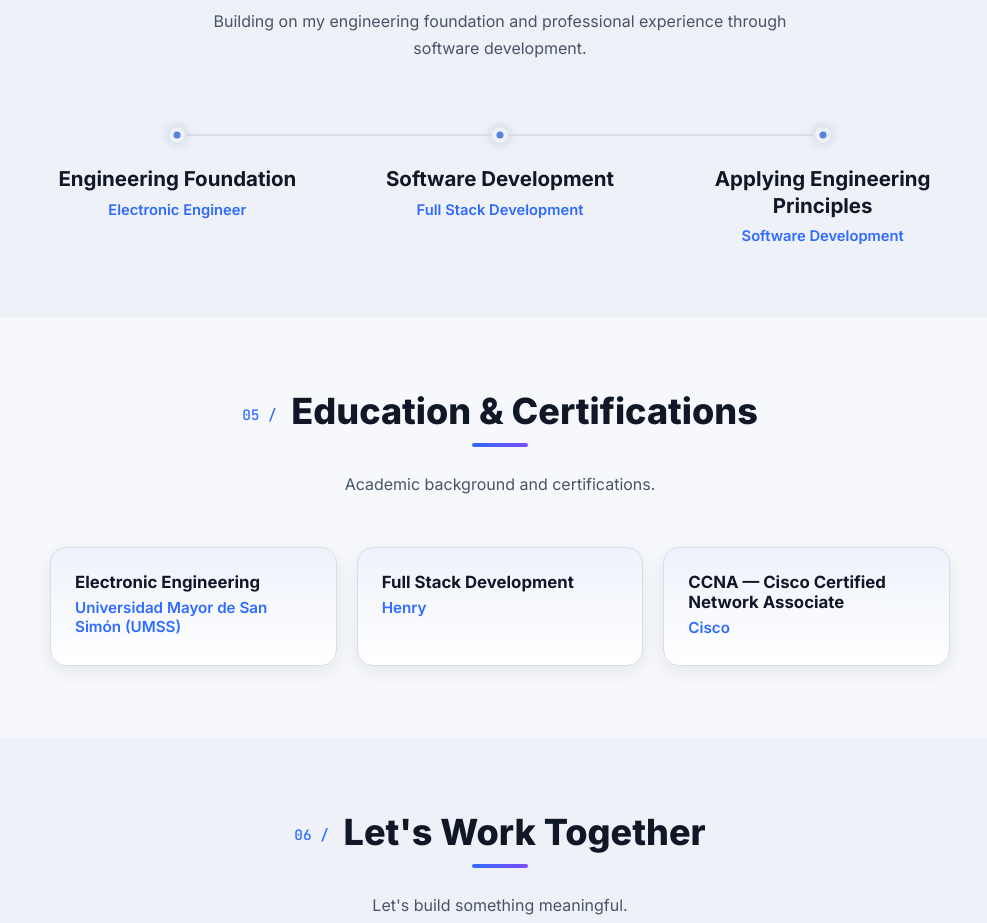
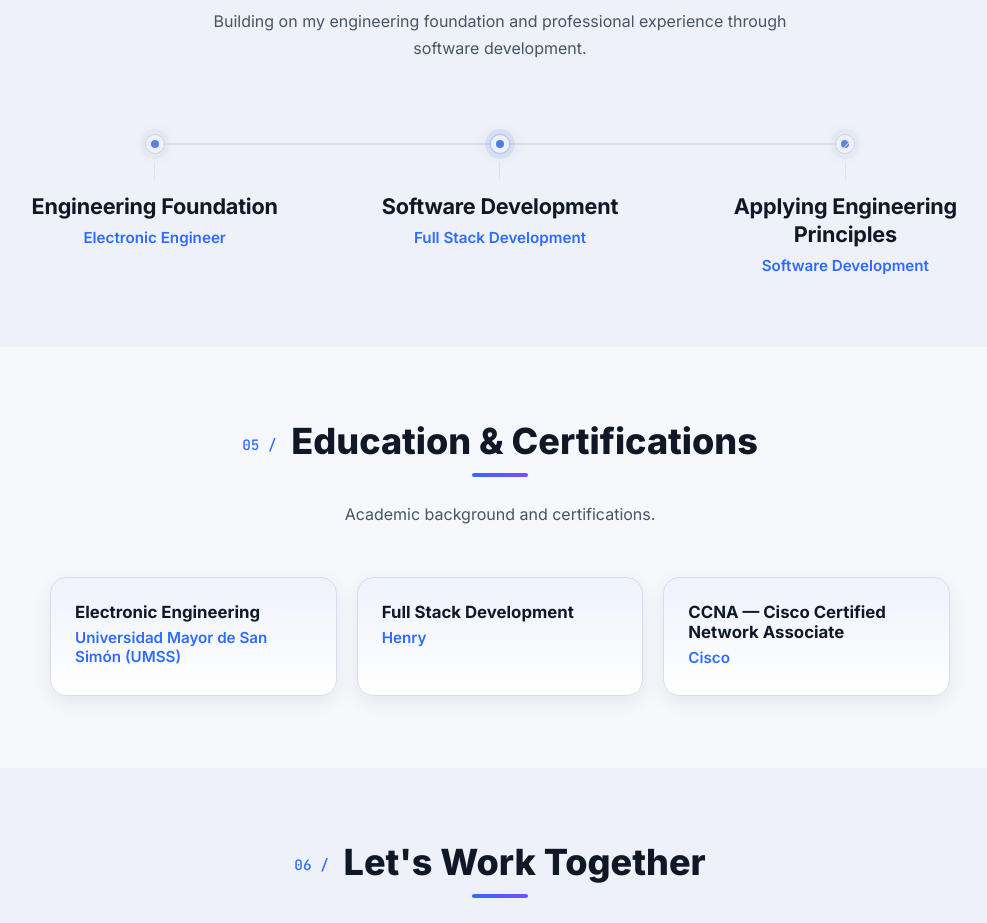
Before and after one commit to AlexandroCamacho1000/alejandrocamachodev, a React (Vite) app: page / in a window 1280 px wide. Shown: the part 4220-5143 px from the top of the page, without its empty margins (140-1127 px from the left). Built offline with nearby package versions, Linux system fonts and the light colour scheme.

Commit message:
polish: My Journey larger nodes with outer ring, vertical stems, increased spacing and central emphasis

```diff
--- a/src/components/MyJourney/MyJourney.css
+++ b/src/components/MyJourney/MyJourney.css
@@ -10,21 +10,22 @@
   position: relative;
   display: grid;
   grid-template-columns: repeat(3, 1fr);
-  gap: 48px;
-  max-width: 960px;
-  margin: 64px auto 0;
-  padding: 0 20px;
+  gap: 64px;
+  max-width: 1020px;
+  margin: 72px auto 0;
+  padding: 0 24px;
 }
 
-/* línea horizontal sutil - ligeramente más visible pero fina */
+/* línea horizontal fina, ligeramente más visible */
 .journey-track::before {
   content: "";
   position: absolute;
-  top: 8px;
+  top: 9px;
   left: calc(100% / 6);
   right: calc(100% / 6);
   height: 1.5px;
   background: var(--border);
+  opacity: 0.9;
   transform: scaleX(0);
   transform-origin: left center;
   transition: transform 0.9s cubic-bezier(0.4, 0, 0.2, 1) 0.2s;
@@ -61,18 +62,18 @@
   position: relative;
 }
 
-/* nodo: círculo exterior + punto central con glow acero sutil */
+/* nodo: círculo exterior + punto central con glow acero muy sutil */
 .journey-dot {
-  width: 18px;
-  height: 18px;
+  width: 20px;
+  height: 20px;
   border-radius: 50%;
   background: var(--bg-secondary);
-  border: 1.5px solid var(--border);
+  border: 1.5px solid color-mix(in srgb, var(--border) 85%, #8a9bb5 15%);
   flex-shrink: 0;
   position: relative;
   z-index: 1;
-  box-shadow: 0 0 0 4px color-mix(in srgb, var(--border) 35%, transparent),
-              0 0 14px color-mix(in srgb, #7a8ca8 18%, transparent);
+  box-shadow: 0 0 0 5px color-mix(in srgb, var(--border) 28%, transparent),
+              0 0 16px color-mix(in srgb, #7a8ca8 14%, transparent);
   opacity: 0;
   transform: scale(0.7);
   transition: opacity 0.45s ease, transform 0.45s cubic-bezier(0.34, 1.56, 0.64, 1);
@@ -92,26 +93,57 @@
   position: absolute;
   top: 50%;
   left: 50%;
-  width: 7px;
-  height: 7px;
+  width: 8px;
+  height: 8px;
   border-radius: 50%;
-  background: color-mix(in srgb, var(--accent) 55%, #8a9bb5 45%);
+  background: color-mix(in srgb, var(--accent) 50%, #8a9bb5 50%);
   transform: translate(-50%, -50%);
 }
 
+/* línea vertical discreta que conecta cada nodo con su contenido */
+.journey-stem {
+  width: 1px;
+  height: 18px;
+  background: var(--border);
+  opacity: 0.7;
+  margin: 8px 0 2px;
+}
+
 .journey-title {
-  font-size: 1.28rem;
+  font-size: 1.35rem;
   font-weight: 700;
   color: var(--text-primary);
-  margin: 22px 0 8px;
+  margin: 10px 0 8px;
   line-height: 1.3;
+  letter-spacing: -0.01em;
 }
 
 .journey-role {
-  font-size: 0.92rem;
+  font-size: 0.95rem;
   font-weight: 600;
   color: var(--accent);
   margin: 0;
+}
+
+/* énfasis muy sutil en etapa central */
+.journey-stage:nth-child(2) .journey-dot {
+  border-color: color-mix(in srgb, var(--accent) 28%, var(--border) 72%);
+  box-shadow: 0 0 0 5px color-mix(in srgb, var(--accent) 10%, transparent),
+              0 0 18px color-mix(in srgb, #7a8ca8 20%, transparent);
+}
+
+.journey-stage:nth-child(2) .journey-dot::after {
+  background: color-mix(in srgb, var(--accent) 62%, #8a9bb5 38%);
+}
+
+/* hover muy discreto */
+.journey-stage:hover .journey-title {
+  color: var(--text-primary);
+}
+
+.journey-stage:hover .journey-dot {
+  box-shadow: 0 0 0 5px color-mix(in srgb, var(--border) 35%, transparent),
+              0 0 20px color-mix(in srgb, #7a8ca8 22%, transparent);
 }
 
 @media (max-width: 900px) {
--- a/src/components/MyJourney/MyJourney.jsx
+++ b/src/components/MyJourney/MyJourney.jsx
@@ -7,6 +7,7 @@ function JourneyStage({ stage }) {
   return (
     <div className="journey-stage" ref={ref}>
       <span className="journey-dot" aria-hidden="true" />
+      <span className="journey-stem" aria-hidden="true" />
       <h3 className="journey-title">{stage.title}</h3>
       <p className="journey-role">{stage.label}</p>
     </div>
```
